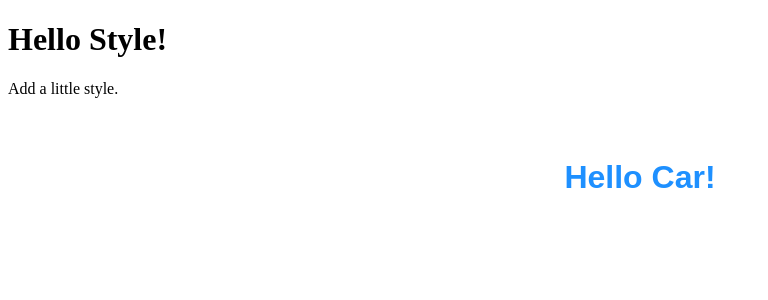
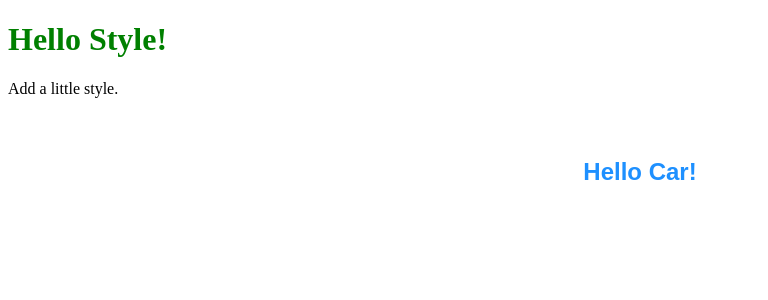
Before and after one commit to thanhpham091790/reactjs, a React (Create React App) app in the folder myfirstreact/: page / in a window 1280 px wide. Shown: the top 300 px of the page, without its empty margins (0-768 px from the left). Built offline with nearby package versions, Linux system fonts and the light colour scheme.

Commit message:
Create a Sass file

```diff
--- a/myfirstreact/package.json
+++ b/myfirstreact/package.json
@@ -6,6 +6,7 @@
     "@testing-library/jest-dom": "^5.11.9",
     "@testing-library/react": "^11.2.5",
     "@testing-library/user-event": "^12.6.3",
+    "node-sass": "^5.0.0",
     "react": "^17.0.1",
     "react-dom": "^17.0.1",
     "react-scripts": "4.0.2",
--- a/myfirstreact/src/App.js
+++ b/myfirstreact/src/App.js
@@ -4,7 +4,7 @@ import styles from './mystyle.module.css';
 
 class Car extends React.Component{
     render(){
-        return <h1 className={styles.bigblue}>Hello Car!</h1>
+        return <h2 className={styles.bigblue}>Hello Car!</h2>
     }
 }
 
--- a/myfirstreact/src/index.js
+++ b/myfirstreact/src/index.js
@@ -1,6 +1,7 @@
 import React from 'react';
 import ReactDOM from 'react-dom';
 import Car from "./App.js"
+import "./mysass.scss"
 
 class MyHeader extends React.Component{
     render(){
--- /dev/null
+++ b/myfirstreact/src/mysass.scss
@@ -0,0 +1,5 @@
+$myColor: green;
+
+h1 {
+  color: $myColor;
+}
```
Also changed, not shown: 1 other file (tests, documents, lock files or other folders).
